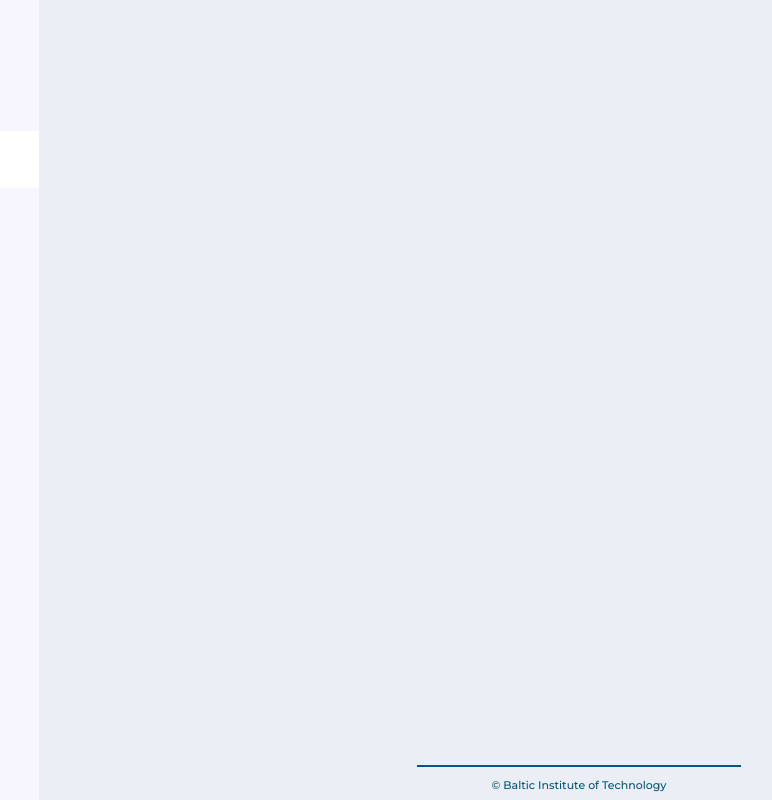
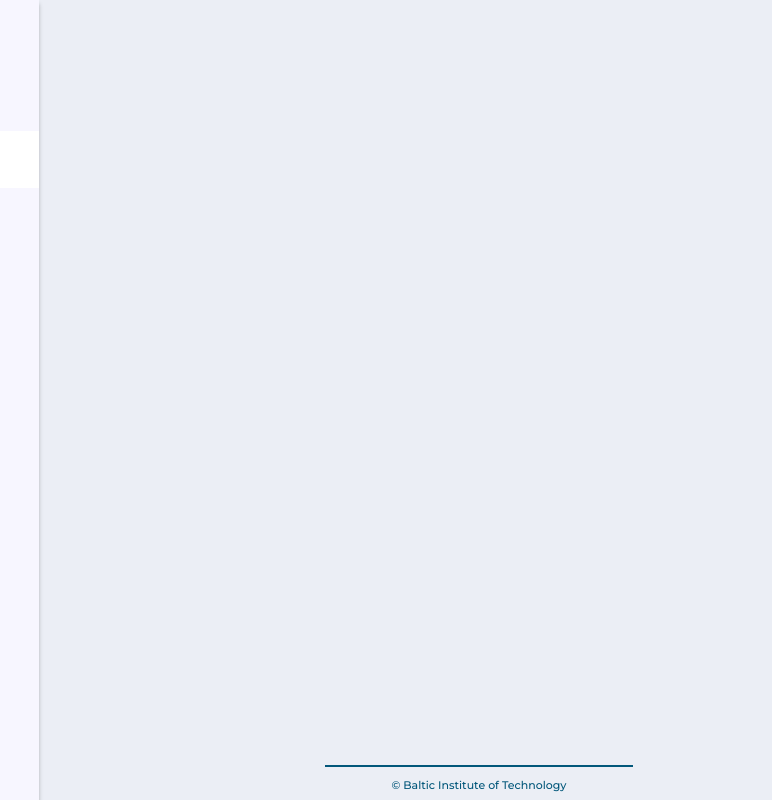
Before and after one commit to Zukauskas/friday-challenge, a website: page index.html in a window 1280 px wide. Shown: the full height of the page, 161-933 px from the left. Drawn offline with Linux system fonts and the light colour scheme.

Commit message:
style footer

```diff
--- a/css/layout.css
+++ b/css/layout.css
@@ -4,12 +4,16 @@ body {
     grid-template-rows: 1fr max-content;
     grid-template-areas:
         "sidebar main"
-        "sidebar footer";
+        "sidebar main";
     height: 100vh;
+    position: relative;
 }
 
 header.main-header {
     grid-area: sidebar;
+    position: relative;
+    z-index: 10;
+    box-shadow: 0px 4px 4px rgba(0, 0, 0, 0.25);
     background-color: #f7f6ff;
     display: flex;
     flex-direction: column;
@@ -47,7 +51,6 @@ header.main-header {
 .nav-element {
     display: grid;
     grid-template-columns: 25px auto;
-    width: 100%;
     padding: 16px 32px;
     margin-left: 11px;
     gap: 15px;
@@ -87,13 +90,16 @@ header.main-header {
 }
 
 footer {
-    grid-area: footer;
     display: flex;
     flex-direction: column;
+    position: absolute;
     background-color: #ebeef5;
     text-align: center;
     height: 35px;
+    width: 60%;
     color: var(--active-color);
+    bottom: 0;
+    left: calc(100vw - 80%);
 }
 
 footer .copyright {
@@ -106,5 +112,5 @@ footer .divider {
     align-self: center;
     height: 2px;
     background-color: var(--active-color);
-    width: 30%;
+    width: 40%;
 }
```
